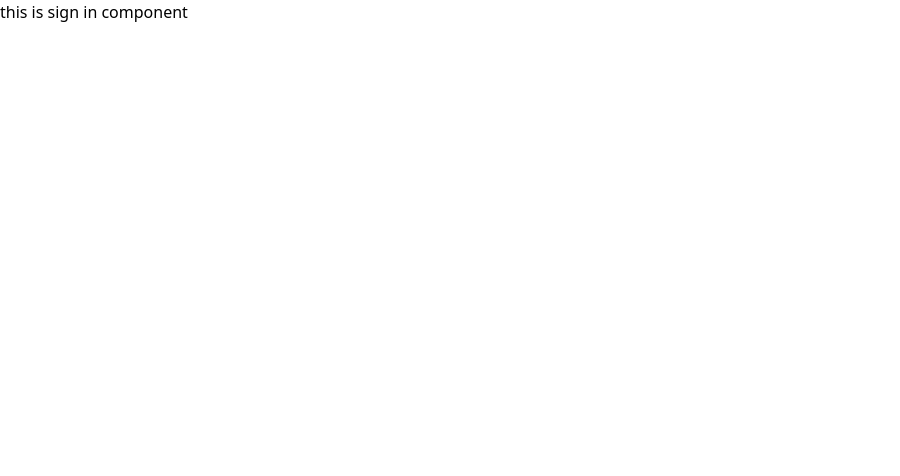
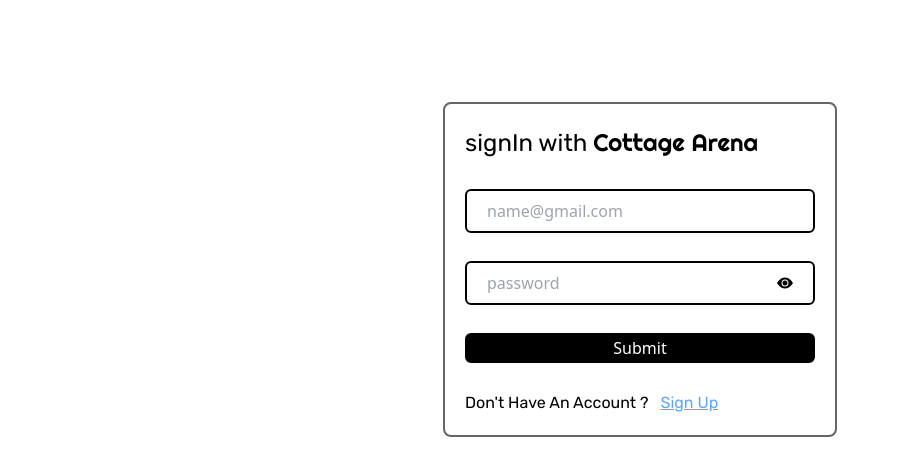
Before and after one commit to osmanratib/Book_Cottage, a React (Vite) app: page /signIn in a window 1280 px wide. Shown: the top 476 px of the page, without its empty margins (0-900 px from the left). Built offline with nearby package versions, Linux system fonts and the light colour scheme.

Commit message:
setup basig sign in page and use navigate in signup page

```diff
--- a/src/AuthProvider/AuthProvider.jsx
+++ b/src/AuthProvider/AuthProvider.jsx
@@ -1,4 +1,4 @@
-import { createUserWithEmailAndPassword, sendEmailVerification } from 'firebase/auth';
+import { createUserWithEmailAndPassword, sendEmailVerification, signInWithEmailAndPassword } from 'firebase/auth';
 import React, { createContext, useState } from 'react';
 import { auth } from '../Firebase/Firebase';
 
@@ -12,10 +12,15 @@
     return createUserWithEmailAndPassword(auth, email, password);
   }
 
+  const signin = (email, password) => {
+    return signInWithEmailAndPassword(auth, email, password);
+  }
+
 
   const authInfo = {
     user,
     createUser,
+    signin
   }
   return (
     <AuthContext.Provider value={authInfo}>
--- a/src/Pages/SignIn/SignIn.jsx
+++ b/src/Pages/SignIn/SignIn.jsx
@@ -1,14 +1,50 @@
-import React, { useContext } from 'react';
-import { AuthContext } from '../../AuthProvider/AuthProvider';
+import { useState } from "react";
+import { BsEyeFill } from "react-icons/bs";
+import { RiEyeCloseFill } from "react-icons/ri";
+import { Link } from "react-router-dom";
+
 
 const SignIn = () => {
 
- const authInfo = useContext(AuthContext) ;
+ const [visible, setVisible] = useState(true);
+
+ const handleSignIn = (e) => {
+  e.preventDefault();
+  const form = e.target;
+
+  const email = form.email.value;
+  const password = form.password.value;
+  console.log(email, password);
+ }
+
+ return (
+  <div onSubmit={handleSignIn} className='grid justify-center items-center mt-[8%] '>
+   <form
+    className='space-y-7 border-2 rounded-lg border-[#0000009a] p-5 '
+   >
+    <h1 className='text-[24px] font-Rubik mb-5 '>signIn with <span className='text-[24px] font-right'>Cottage Arena</span> </h1>
+    <div className="email">
+     <input className='w-[350px] h-[20px] p-5 border-2 border-black  outline-none rounded-md' type="email" name='email' placeholder='name@gmail.com' required />
+    </div>
+
+    <div className="password flex items-center justify-between w-[350px] h-[20px] p-5 border-2 border-black rounded-md">
+     <input className=' outline-none ' type={visible ? "password" : "text"} name='password' placeholder='password' required />
+     <div><span onClick={() => setVisible(!visible)} >{visible ? <BsEyeFill /> : <RiEyeCloseFill />}</span></div>
+    </div>
+
+    <div className="submit ">
+     <input className='w-[350px] h-[30px] border-2 cursor-pointer  bg-black
+     hover:bg-[#000000c4] duration-100 delay-753  text-white border-black outline-none rounded-md' type="submit" placeholder='submit' />
+    </div>
+
+    <div className='flex items-center gap-3 font-Rubik capitalize' >
+     <h1>Don't have an account ? </h1>
+     <Link to={'/signup'} className='underline text-blue-400' >sign up</Link>
+    </div>
 
 
- return (
-  <div>
-   <h1>this is sign in component{authInfo.length}</h1>
+
+   </form>
   </div>
  );
 };
--- a/src/Pages/SignUp/SignUp.jsx
+++ b/src/Pages/SignUp/SignUp.jsx
@@ -1,5 +1,5 @@
 import React, { useContext, useState } from 'react';
-import { Link } from 'react-router-dom';
+import { Link, useNavigate } from 'react-router-dom';
 import { AuthContext } from '../../AuthProvider/AuthProvider';
 import Swal from 'sweetalert2';
 import { BsEyeFill } from "react-icons/bs";
@@ -9,9 +9,10 @@
 
 const SignUp = () => {
 
-   const { createUser  } = useContext(AuthContext);
+   const { createUser } = useContext(AuthContext);
    const [error, setError] = useState(null);
    const [visible, setVisible] = useState(true);
+   const navigate = useNavigate();
 
 
    const handleForm = (e) => {
@@ -62,7 +63,11 @@
                icon: "success",
                draggable: true
             });
+            form.reset();
+            navigate('/');
          }
+
+
          )
          .catch(err => {
             console.error(err)
@@ -70,8 +75,8 @@
          })
 
 
-      sendEmailVerification(auth , createUser)
-      .then(() =>  {
+      sendEmailVerification(auth, createUser)
+         .then(() => {
             Swal.fire({
                title: "please check your email for verification (also check spam)",
                icon: "success",
@@ -79,7 +84,7 @@
             })
          })
          .catch((error) => {
-        if(console.error(error)){
+            if (console.error(error)) {
                Swal.fire({
                   title: "send verification link failed !",
                   icon: "error",
```
Lines whose indentation alone changed are shown as unchanged.
